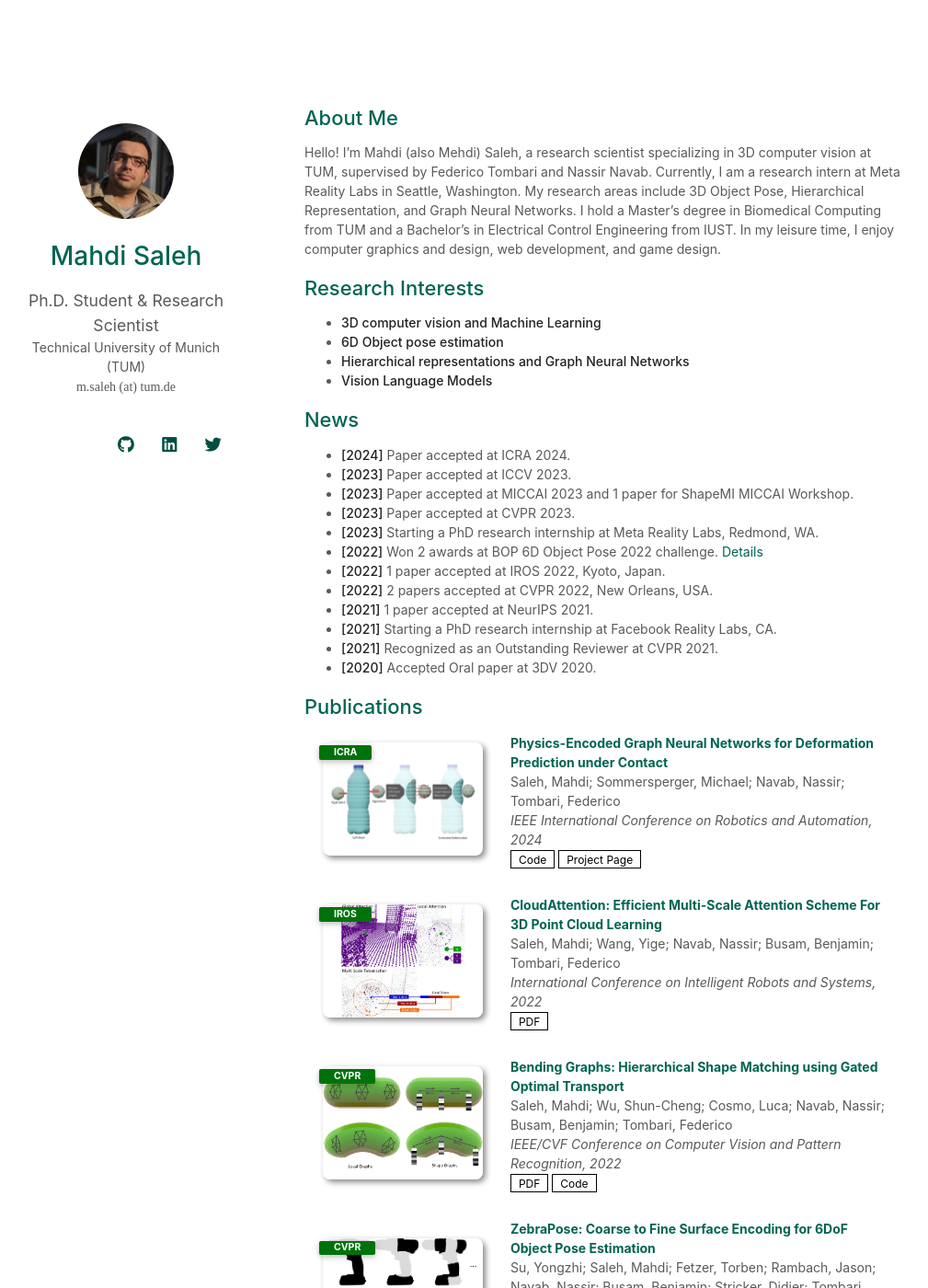
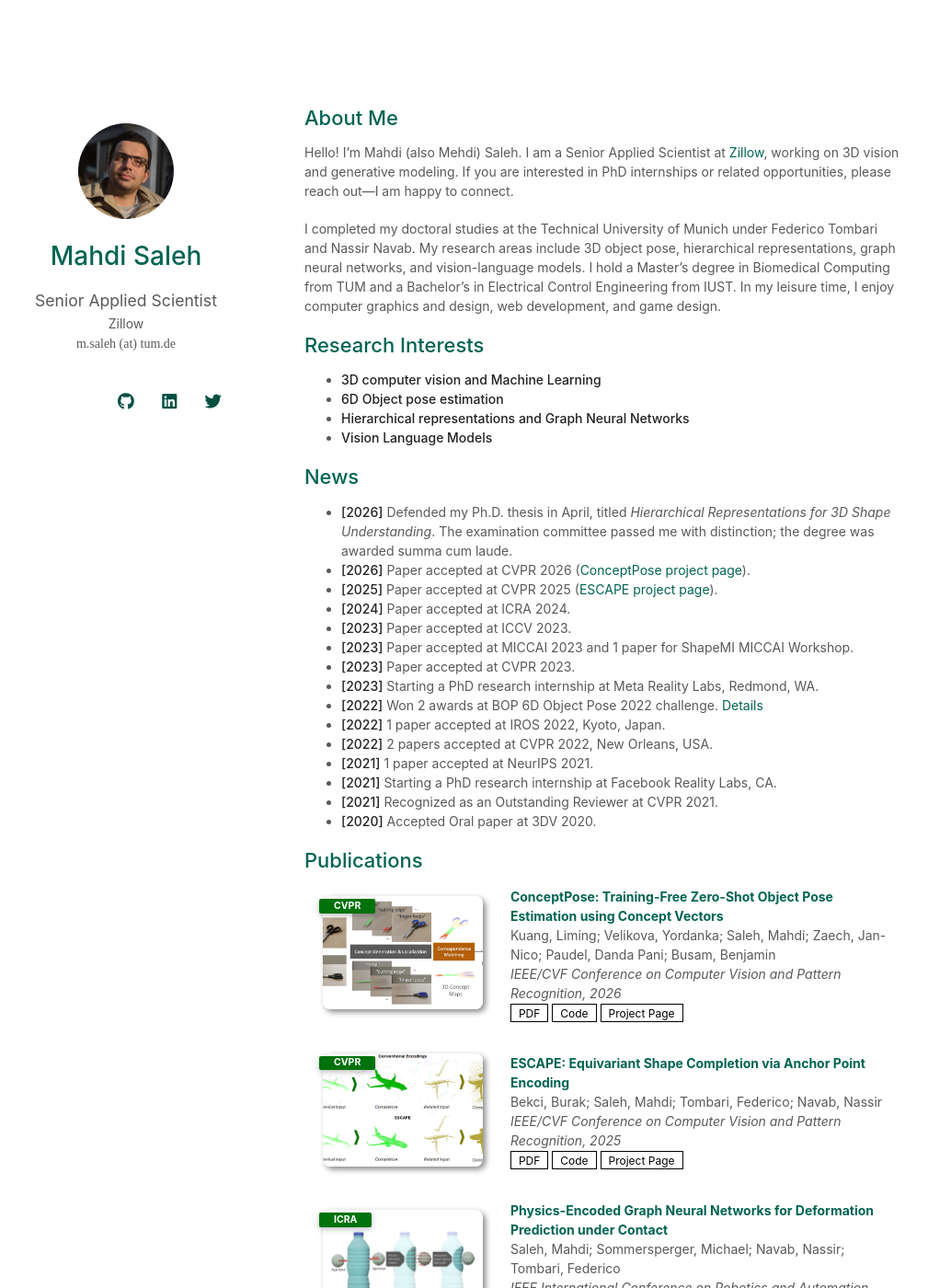
Before and after one commit to mahdi-slh/mahdi-slh.github.io, a Jekyll site: the page built from index.md, in a window 1280 px wide and 1400 px high. Shown: the whole window at 92% size, without its empty margins (139-1148 px from the left). Built offline with Jekyll 4.4.1, drawn with Linux system fonts in a browser that asks for light colours; nearby versions of some CDN libraries; a style sheet for code colours, icons or effects is not loaded; our own code applies the rules of GitHub Pages for plain Markdown files.

Commit message:
updated after phd

```diff
--- /dev/null
+++ b/ESCAPE.html
@@ -0,0 +1,203 @@
+<!DOCTYPE html>
+<html>
+<head>
+  <meta charset="utf-8">
+  <meta name="description" content="ESCAPE: Equivariant Shape Completion via Anchor Point Encoding — rotation-equivariant point cloud shape completion using anchor-based distance encoding and transformers (CVPR 2025).">
+  <meta property="og:title" content="ESCAPE: Equivariant Shape Completion via Anchor Point Encoding"/>
+  <meta property="og:description" content="Rotation-equivariant shape completion from partial point clouds without explicit pose estimation. Anchor-point distance encoding + transformer, optimized decoding to full shapes (CVPR 2025)."/>
+  <meta property="og:url" content="https://mahdi-slh.github.io/ESCAPE.html"/>
+  <meta property="og:image" content="https://mahdi-slh.github.io/pages_static/images/ESCAPE_teaser.png"/>
+  <meta property="og:image:width" content="1171"/>
+  <meta property="og:image:height" content="641"/>
+
+  <meta name="twitter:title" content="ESCAPE: Equivariant Shape Completion via Anchor Point Encoding"/>
+  <meta name="twitter:description" content="Rotation-equivariant point cloud completion with anchor distance encoding and transformers (CVPR 2025)."/>
+  <meta name="twitter:image" content="https://mahdi-slh.github.io/pages_static/images/ESCAPE_teaser.png">
+  <meta name="twitter:card" content="summary_large_image">
+  <meta name="keywords" content="Point Cloud Completion, Shape Completion, Equivariance, Rotation Invariance, Transformers, CVPR, 3D Vision">
+  <meta name="viewport" content="width=device-width, initial-scale=1">
+
+  <title>ESCAPE: Equivariant Shape Completion via Anchor Point Encoding</title>
+  <link rel="icon" type="image/x-icon" href="pages_static/images/favicon.ico">
+
+  <link href="https://fonts.googleapis.com/css?family=Google+Sans|Noto+Sans|Castoro|Lato:wght@400;700&display=swap"
+  rel="stylesheet">
+
+  <link rel="stylesheet" href="pages_static/css/bulma.min.css">
+  <link rel="stylesheet" href="pages_static/css/bulma-carousel.min.css">
+  <link rel="stylesheet" href="pages_static/css/bulma-slider.min.css">
+  <link rel="stylesheet" href="pages_static/css/fontawesome.all.min.css">
+  <link rel="stylesheet"
+  href="https://cdn.jsdelivr.net/gh/jpswalsh/academicons@1/css/academicons.min.css">
+  <link rel="stylesheet" href="pages_static/css/index.css">
+
+  <script src="https://ajax.googleapis.com/ajax/libs/jquery/3.5.1/jquery.min.js"></script>
+  <script src="https://documentcloud.adobe.com/view-sdk/main.js"></script>
+  <script defer src="pages_static/js/fontawesome.all.min.js"></script>
+  <script src="pages_static/js/bulma-carousel.min.js"></script>
+  <script src="pages_static/js/bulma-slider.min.js"></script>
+  <script type="text/javascript" async src="https://cdnjs.cloudflare.com/ajax/libs/mathjax/2.7.7/MathJax.js?config=TeX-MML-AM_CHTML"></script>
+    <script type="text/x-mathjax-config">
+        MathJax.Hub.Config({
+	    tex2jax: {
+	        inlineMath: [['$','$'], ['\\(','\\)']],
+	        processEscapes: true
+	    }
+	});
+    </script>
+  <script src="pages_static/js/index.js"></script>
+</head>
+<body>
+
+
+  <section class="hero">
+    <div class="hero-body">
+      <div class="container is-max-desktop">
+        <div class="columns is-centered">
+          <div class="column has-text-centered">
+            <h1 class="xtitle is-1 publication-title">ESCAPE: Equivariant Shape Completion via Anchor Point Encoding</h1>
+            <p class="is-size-6 has-text-grey-dark" style="max-width: 42rem; margin: 0.75rem auto 0;">
+              <strong>TL;DR:</strong> Encode every point by its distances to a small set of anchor points so geometry is expressed in a rotation-equivariant form; a transformer maps partial observations to completed shapes without a separate pose-estimation stage.
+            </p>
+            <div class="is-size-5 publication-authors">
+              <span class="author-block">
+                <a href="https://github.com/Bekci" target="_blank">Burak Bekci</a><sup>1</sup>
+              </span>
+              <span class="author-block">
+                <a href="https://mahdi-slh.github.io/" target="_blank">Mahdi Saleh</a><sup>1</sup>
+              </span>
+              <span class="author-block">
+                <a href="https://federicotombari.github.io/" target="_blank">Federico Tombari</a><sup>1,2</sup>
+              </span>
+              <span class="author-block">
+                <a href="https://www.cs.cit.tum.de/camp/members/cv-nassir-navab/nassir-navab/" target="_blank">Nassir Navab</a><sup>1</sup>
+              </span>
+            </div>
+
+                  <div class="is-size-5 publication-authors">
+                    <span class="author-block"><sup>1</sup>Technical University of Munich   <sup>2</sup>Google<br>CVPR 2025</span>
+                  </div>
+
+                    <span class="link-block">
+                      <a href="https://arxiv.org/abs/2412.00952" target="_blank"
+                      class="external-link ">
+                      <span class="icon">
+                        <i class="ai ai-arxiv"></i>
+                      </span>
+                      <span>Preprint</span>
+                    </a>
+                  </span>
+
+                  <span class="link-block">
+                    <a href="https://arxiv.org/pdf/2412.00952.pdf" target="_blank"
+                    class="external-link ">
+                    <span class="icon">
+                      <i class="fas fa-file-pdf"></i>
+                    </span>
+                    <span>Paper (PDF)</span>
+                  </a>
+                </span>
+
+                  <span class="link-block" >
+                    <a href="https://github.com/Bekci/ESCAPE" target="_blank"
+                    class="external-link ">
+                    <span class="icon">
+                      <i class="fab fa-github"></i>
+                    </span>
+                    <span>Code</span>
+                  </a>
+                </span>
+
+                  <span class="link-block" >
+                    <a href="https://github.com/Bekci/ESCAPE/blob/main/notebooks/Infrence.ipynb" target="_blank"
+                    class="external-link ">
+                    <span class="icon">
+                      <i class="fas fa-book"></i>
+                    </span>
+                    <span>Inference notebook</span>
+                  </a>
+                </span>
+
+          </div>
+        </div>
+      </div>
+    </div>
+  </section>
+
+
+
+<section class="hero teaser">
+  <div class="container is-max-desktop">
+    <div class="hero-body">
+      <img src="pages_static/images/ESCAPE_teaser.png" alt="ESCAPE teaser — partial point clouds completed under varying rotations" style="width:100%; height:auto;">
+      <h2 class="subtitle has-text-centered">
+        Partial scans are completed consistently even when objects appear under arbitrary rotations and translations: distance-to-anchor encodings keep the representation aligned with 3D Euclidean symmetry, so the network reasons about shape rather than a fixed canonical pose.
+      </h2>
+    </div>
+  </div>
+</section>
+
+<section class="hero teaser">
+  <div class="container is-max-desktop">
+    <div class="hero-body">
+      <img src="pages_static/images/ESCAPE_architecture.png" alt="ESCAPE model architecture" style="width:100%; height:auto;">
+      <h2 class="subtitle has-text-centered">
+        A transformer encodes and decodes anchor-distance features; predicted encodings are refined via optimization to recover dense completed point sets. The pipeline follows standard completion benchmarks (e.g., PCN, KITTI, OmniObject3D) with released training and evaluation scripts in the repository.
+      </h2>
+    </div>
+  </div>
+</section>
+
+
+
+<section class="section hero is-light">
+  <div class="container is-max-desktop">
+    <div class="columns is-centered has-text-centered">
+      <div class="column is-four-fifths">
+        <h2 class="title is-3">Abstract</h2>
+        <div class="content has-text-justified">
+          <p>
+            ESCAPE (Equivariant Shape Completion via Anchor Point Encoding) targets rotation-equivariant shape completion from partial point clouds. The method selects anchor points on the shape and represents each point by its distances to all anchors, yielding a geometry-aware encoding that transforms consistently under rotations. A transformer architecture models these distance features end-to-end; an optimization step then maps predicted encodings back to completed shapes. Experiments show robust reconstructions across arbitrary rigid transforms without auxiliary pose-estimation modules, with code, pretrained models, and dataset pointers available in the <a href="https://github.com/Bekci/ESCAPE" target="_blank">project repository</a>.
+          </p>
+        </div>
+      </div>
+    </div>
+  </div>
+</section>
+
+
+  <section class="section" id="BibTeX">
+    <div class="container is-max-desktop content">
+      <h2 class="title">BibTeX</h2>
+      <pre><code>@article{bekci2024escape,
+  title={ESCAPE: Equivariant Shape Completion via Anchor Point Encoding},
+  author={Bekci, Burak and Saleh, Mahdi and Tombari, Federico and Navab, Nassir},
+  journal={arXiv preprint arXiv:2412.00952},
+  year={2024}
+}</code></pre>
+      <p class="is-size-7">Please also cite the official CVPR 2025 version once camera-ready proceedings metadata is available.</p>
+    </div>
+</section>
+
+
+  <footer class="footer">
+  <div class="container">
+    <div class="columns is-centered">
+      <div class="column is-8">
+        <div class="content">
+
+          <p>
+            Figures sourced from the <a href="https://github.com/Bekci/ESCAPE" target="_blank">ESCAPE GitHub repository</a>.
+            This page was built using the <a href="https://github.com/vinthony/project-page-template">modification version</a> of <a href="https://github.com/eliahuhorwitz/Academic-project-page-template" target="_blank">Academic Project Page Template</a> from <a href="https://github.com/vinthony">vinthony</a>.
+            This website is licensed under a <a href="https://creativecommons.org/licenses/by-sa/4.0/" target="_blank">Creative Commons Attribution-ShareAlike 4.0 International License</a>.
+          </p>
+
+        </div>
+      </div>
+    </div>
+  </div>
+</footer>
+
+
+  </body>
+  </html>
--- a/_config.yml
+++ b/_config.yml
@@ -1,13 +1,14 @@
 # Basic Information
 title: Mahdi Saleh
-position: Ph.D. Student & Research Scientist
-affiliation: Technical University of Munich (TUM)
+position: Senior Applied Scientist
+affiliation: Zillow
+affiliation_link: https://www.zillow.com/
 email: m.saleh (at) tum.de
 
 # Search Engine Optimization (SEO)
 # The following information is used to improve the website traffic from search engines, e.g., Google.
-keywords: Mahdi Saleh, 3D Computer Vision, Graph Neural Networks, TUM, Meta Reality Labs
-description: Mahdi Saleh's personal website - a researcher in 3D computer vision, working on advanced topics like 3D Object Pose, Hierarchical Representation, and Graph Neural Networks.
+keywords: Mahdi Saleh, 3D Computer Vision, Generative Modeling, Zillow, Graph Neural Networks, TUM
+description: Mahdi Saleh's personal website — Senior Applied Scientist at Zillow (3D vision and generative modeling); Ph.D., Technical University of Munich. Research on 3D object pose, hierarchical representations, and vision-language models.
 canonical: https://mahdi-slh.github.io/
 
 # Links
--- a/_data/publications.yml
+++ b/_data/publications.yml
@@ -1,4 +1,22 @@
 main:
+
+- title: "ConceptPose: Training-Free Zero-Shot Object Pose Estimation using Concept Vectors"
+  authors: Kuang, Liming; Velikova, Yordanka; Saleh, Mahdi; Zaech, Jan-Nico; Paudel, Danda Pani; Busam, Benjamin
+  conference_short: CVPR
+  conference: IEEE/CVF Conference on Computer Vision and Pattern Recognition, 2026
+  pdf: https://arxiv.org/pdf/2512.09056.pdf
+  code: https://github.com/StevenKuang/concept-pose
+  image: ./assets/img/teaser_conceptpose.jpg
+  page: https://stevenlk.xyz/conceptpose/
+
+- title: "ESCAPE: Equivariant Shape Completion via Anchor Point Encoding"
+  authors: Bekci, Burak; Saleh, Mahdi; Tombari, Federico; Navab, Nassir
+  conference_short: CVPR
+  conference: IEEE/CVF Conference on Computer Vision and Pattern Recognition, 2025
+  pdf: https://arxiv.org/pdf/2412.00952.pdf
+  code: https://github.com/Bekci/ESCAPE
+  image: ./assets/img/teaser_escape.png
+  page: https://mahdi-slh.github.io/ESCAPE.html
 
 # - title: "S3M: Scalable Statistical Shape Modeling Through Unsupervised Correspondences"
 #   authors: Bastian, Lennart; Baumann, Alexander; Hoppe, Emily; Bürgin, Vincent; Kim, Ha Young; Saleh, Mahdi; Busam, Benjamin; Navab, Nassir
--- a/index.md
+++ b/index.md
@@ -4,7 +4,9 @@ layout: homepage
 
 ## About Me
 
-Hello! I'm Mahdi (also Mehdi) Saleh, a research scientist specializing in 3D computer vision at TUM, supervised by Federico Tombari and Nassir Navab. Currently, I am a research intern at Meta Reality Labs in Seattle, Washington. My research areas include 3D Object Pose, Hierarchical Representation, and Graph Neural Networks. I hold a Master's degree in Biomedical Computing from TUM and a Bachelor's in Electrical Control Engineering from IUST. In my leisure time, I enjoy computer graphics and design, web development, and game design.
+Hello! I'm Mahdi (also Mehdi) Saleh. I am a Senior Applied Scientist at [Zillow](https://www.zillow.com/), working on 3D vision and generative modeling. If you are interested in PhD internships or related opportunities, please reach out—I am happy to connect.
+
+I completed my doctoral studies at the Technical University of Munich under Federico Tombari and Nassir Navab. My research areas include 3D object pose, hierarchical representations, graph neural networks, and vision-language models. I hold a Master's degree in Biomedical Computing from TUM and a Bachelor's in Electrical Control Engineering from IUST. In my leisure time, I enjoy computer graphics and design, web development, and game design.
 
 ## Research Interests
 
@@ -16,6 +18,9 @@ Hello! I'm Mahdi (also Mehdi) Saleh, a research scientist specializing in 3D com
 
 ## News
 
+- **[2026]** Defended my Ph.D. thesis in April, titled *Hierarchical Representations for 3D Shape Understanding*. The examination committee passed me with distinction; the degree was awarded summa cum laude.
+- **[2026]** Paper accepted at CVPR 2026 ([ConceptPose project page](https://stevenlk.xyz/conceptpose/)).
+- **[2025]** Paper accepted at CVPR 2025 ([ESCAPE project page](https://mahdi-slh.github.io/ESCAPE.html)).
 - **[2024]** Paper accepted at ICRA 2024.
 - **[2023]** Paper accepted at ICCV 2023.
 - **[2023]** Paper accepted at MICCAI 2023 and 1 paper for ShapeMI MICCAI Workshop.
```
Also changed, not shown: escape/index.html (added, +10 -0 lines), assets/img/teaser_conceptpose.jpg (added), assets/img/teaser_escape.png (added), pages_static/images/ESCAPE_architecture.png (added), pages_static/images/ESCAPE_teaser.png (added).
